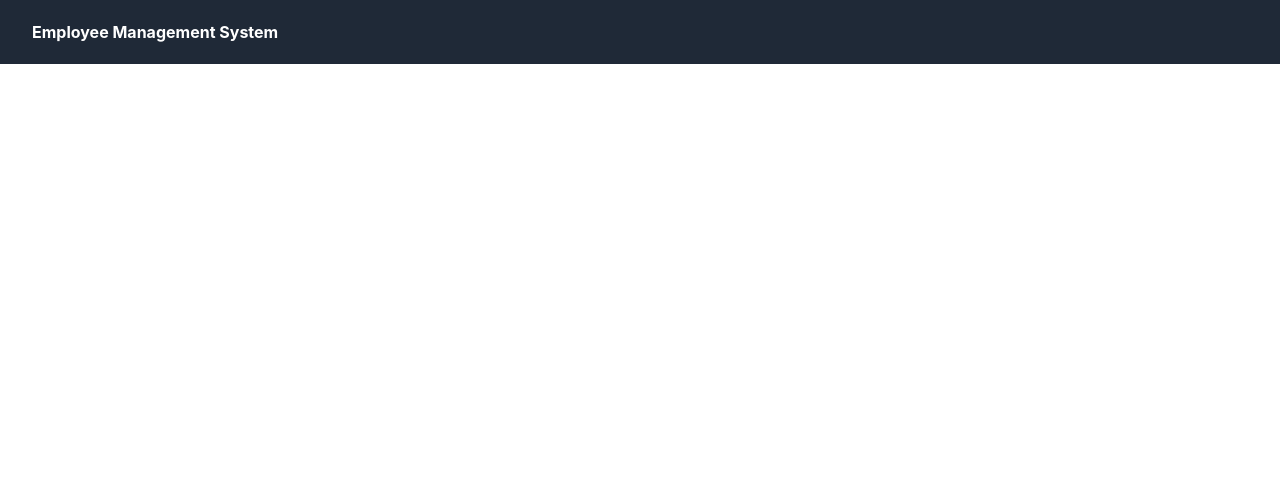
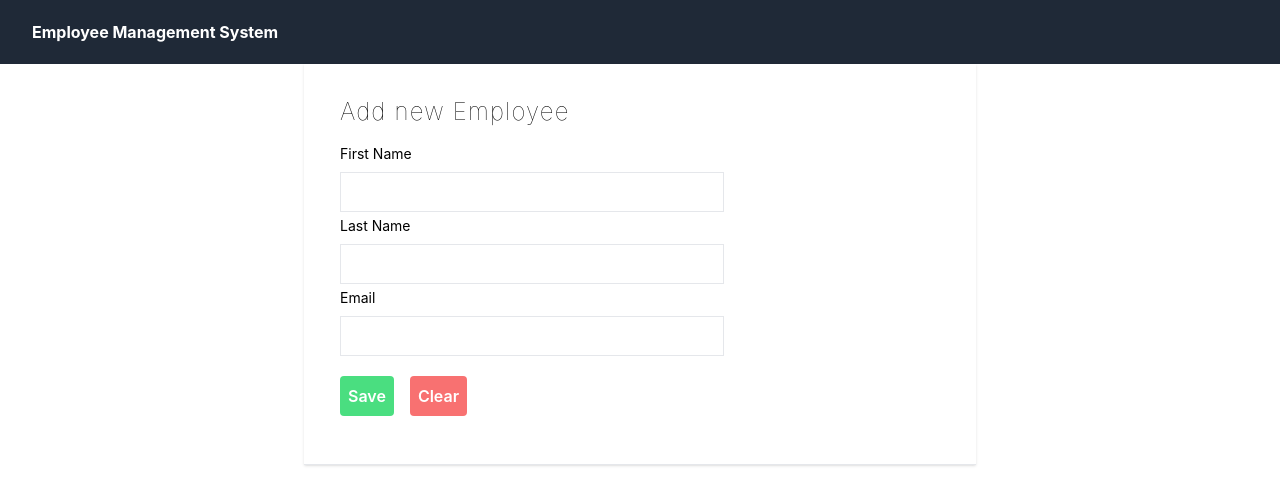
Before and after one commit to IbrahimMalgwi/employee_system_frontend, a React (Create React App) app: page / in a window 1280 px wide. Shown: the top 504 px of the page. Built offline with nearby package versions, Linux system fonts and the light colour scheme.

Commit message:
finsised the add employee feature

```diff
--- a/src/App.js
+++ b/src/App.js
@@ -1,9 +1,13 @@
 import './App.css';
+import AddEmployee from './components/AddEmployee';
 import Navbar from './components/Navbar';
 
 function App() {
   return (
-    <Navbar />
+    <>
+      <Navbar />
+      <AddEmployee />
+    </>
   );
 }
 
--- /dev/null
+++ b/src/components/AddEmployee.js
@@ -0,0 +1,31 @@
+import React from 'react'
+
+const AddEmployee = () => {
+  return (
+    <div className='flex max-w-2xl mx-auto shadow border-b'>
+      <div className='px-9 py-8'>
+         <div className='font-thin text-2xl tracking-wider'>
+            <h1>Add new Employee</h1>
+         </div>
+         <div className='item-center justify-center h-14 w-full my-4'>
+            <label className='block text-grey-600 text-sm font-normal'>First Name</label>
+            <input type='text' className='h-10 w-96 border mt-2 px-2 py-2'></input>
+         </div>
+         <div className='item-center justify-center h-14 w-full my-4'>
+            <label className='block text-grey-600 text-sm font-normal'>Last Name</label>
+            <input type='text' className='h-10 w-96 border mt-2 px-2 py-2'></input>
+         </div>
+         <div className='item-center justify-center h-14 w-full my-4'>
+            <label className='block text-grey-600 text-sm font-normal'>Email</label>
+            <input type='text' className='h-10 w-96 border mt-2 px-2 py-2'></input>
+         </div>
+         <div className='item-center justify-center h-14 w-full my-4 space-x-4 pt-4'>
+            <button className='rounded text-white font-semibold bg-green-400 hover:bg-green-700 py-2 px-2'>Save</button>
+            <button className='rounded text-white font-semibold bg-red-400 hover:bg-red-700 py-2 px-2'>Clear</button>
+         </div>
+      </div>
+    </div>
+  )
+}
+
+export default AddEmployee
```
